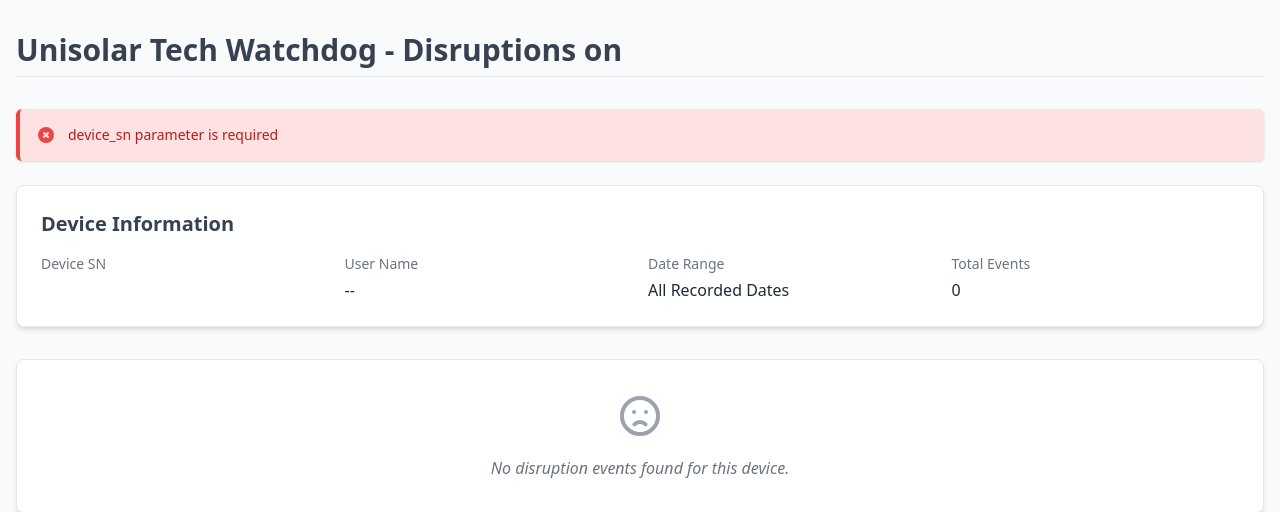
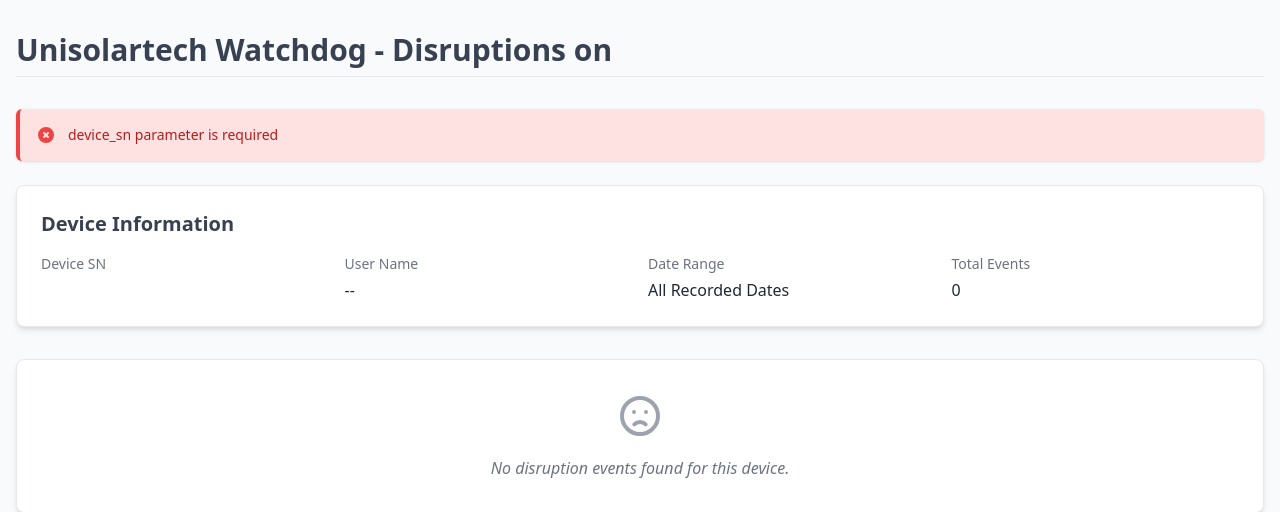
Before and after one commit to lakyran/solar-watchdog, a Flask app: page /device/disruptions/view in a window 1280 px wide. Shown: the top 512 px of the page. Run offline with Flask 3, Linux system fonts and the light colour scheme; parts of the project's set-up code (start-up, migrations or seed data) failed here and were passed over; some libraries are stand-ins or nearby versions.

Commit message:
Update template heading

```diff
--- a/templates/disruption_events.html
+++ b/templates/disruption_events.html
@@ -3,7 +3,7 @@
 <head>
     <meta charset="UTF-8">
     <meta name="viewport" content="width=device-width, initial-scale=1.0">
-    <title>Unisolar Tech Watchdog - Disruptions on {{ device_sn }}</title>
+    <title>Unisolartech Watchdog - Disruptions on {{ device_sn }}</title>
     <script src="https://cdn.tailwindcss.com"></script>
     <style>
         .wrap-content {
@@ -45,7 +45,7 @@
 </head>
 <body class="bg-gray-50 text-gray-800">
     <div class="container mx-auto px-4 py-8 max-w-full">
-        <h1 class="text-3xl font-bold text-gray-700 mb-8 border-b pb-2">Unisolar Tech Watchdog - Disruptions on {{ device_sn }}</h1>
+        <h1 class="text-3xl font-bold text-gray-700 mb-8 border-b pb-2">Unisolartech Watchdog - Disruptions on {{ device_sn }}</h1>
 
         {% if error %}
             <div class="bg-red-100 border-l-4 border-red-500 text-red-700 p-4 mb-6 rounded-md shadow">
```
